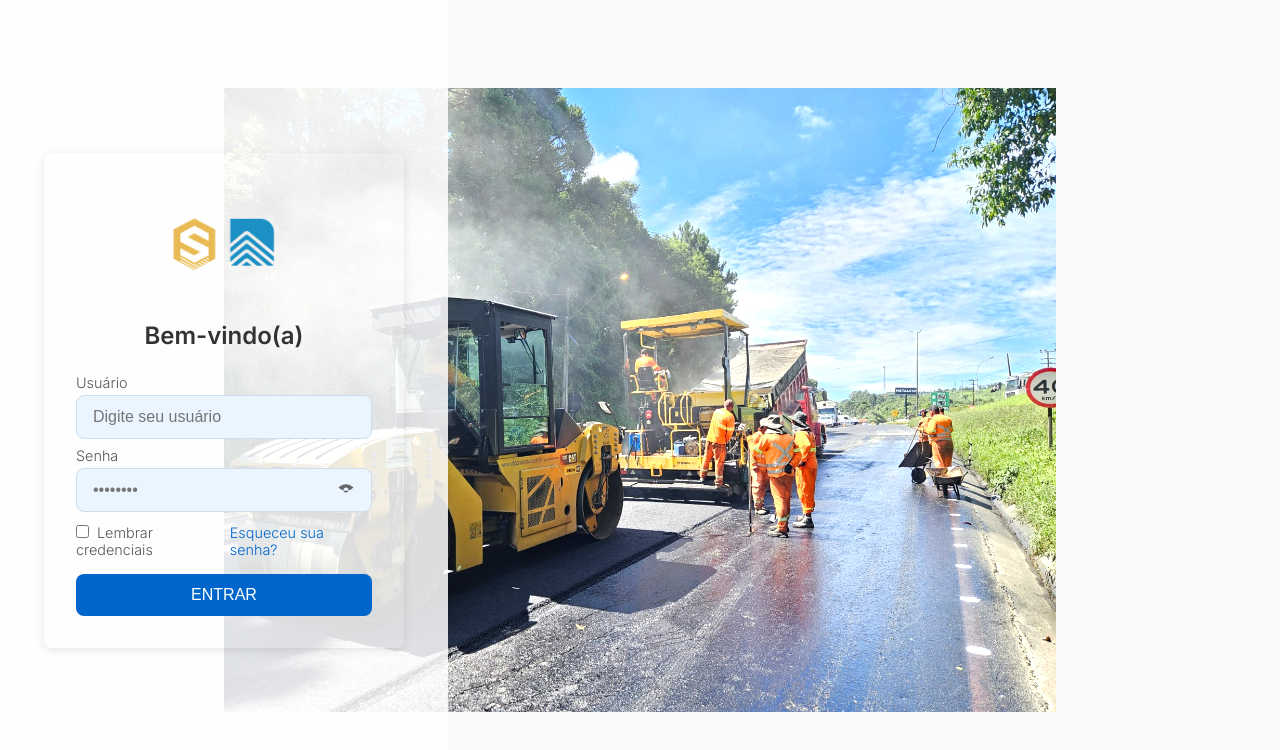
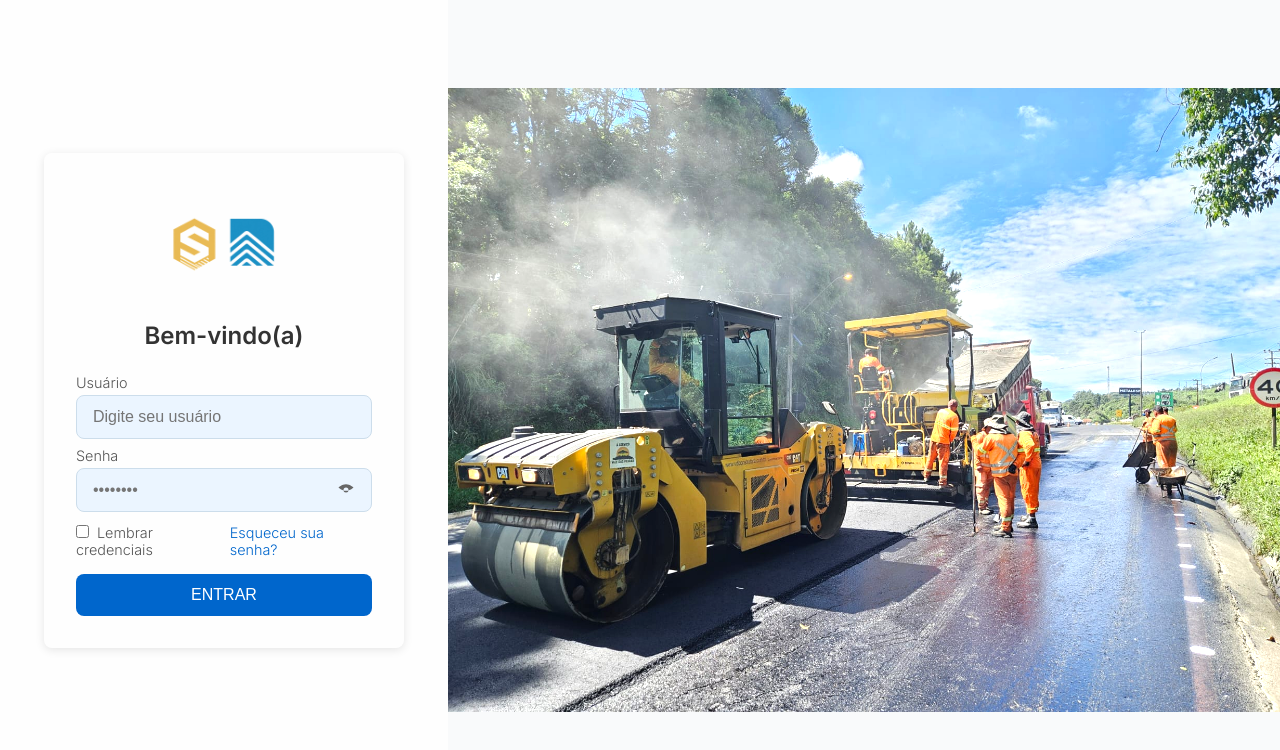
Before and after one commit to Suchmanouski/SistemaV1, a React (Create React App) app: page / in a window 1280 px wide. Shown: the top 750 px of the page. Built offline with nearby package versions, Linux system fonts and the light colour scheme.

Commit message:
Refatora Login: novo layout, email e lembrar credenciais

```diff
--- a/src/Paginas/00 - Login/Login.css
+++ b/src/Paginas/00 - Login/Login.css
@@ -14,20 +14,17 @@
   overflow: hidden;
 }
 .login-bg__img {
-  position: absolute;
-  /* em vez de inset: 0; */
-  top: 50%;
-  left: 50%;
-  width: 65%;       /* <- aqui */
-  height: auto;     /* mantém proporção */
-  object-fit: cover;
-
-  /* centraliza a imagem encolhida */
-  transform: translate(-50%, -50%);
-
-  opacity: 0;
-  transition: opacity 1s ease-in-out;
-  filter: brightness(1.2); /* se quiser continuar mais clara */
+    position: absolute;
+    top: 50%;
+    right: 0;          /* gruda à direita */
+    left: auto;        /* anula o left */
+    width: 65%;
+    height: auto;
+    object-fit: cover;
+    transform: translateY(-50%);  /* só move verticalmente */
+    opacity: 0;
+    transition: opacity 1s ease-in-out;
+    filter: brightness(1.2);
 }
 .login-bg__img.active {
   opacity: 1;
```
